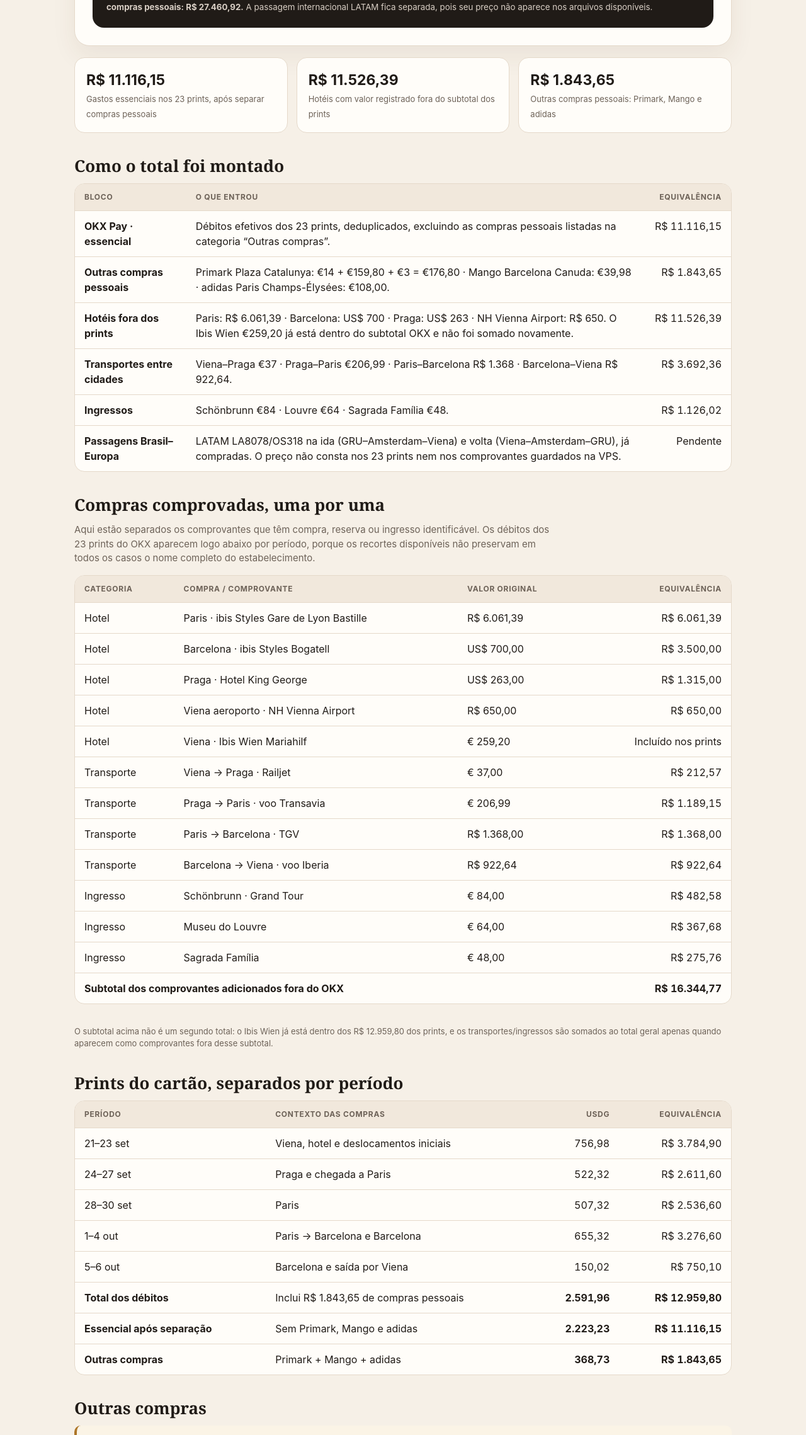
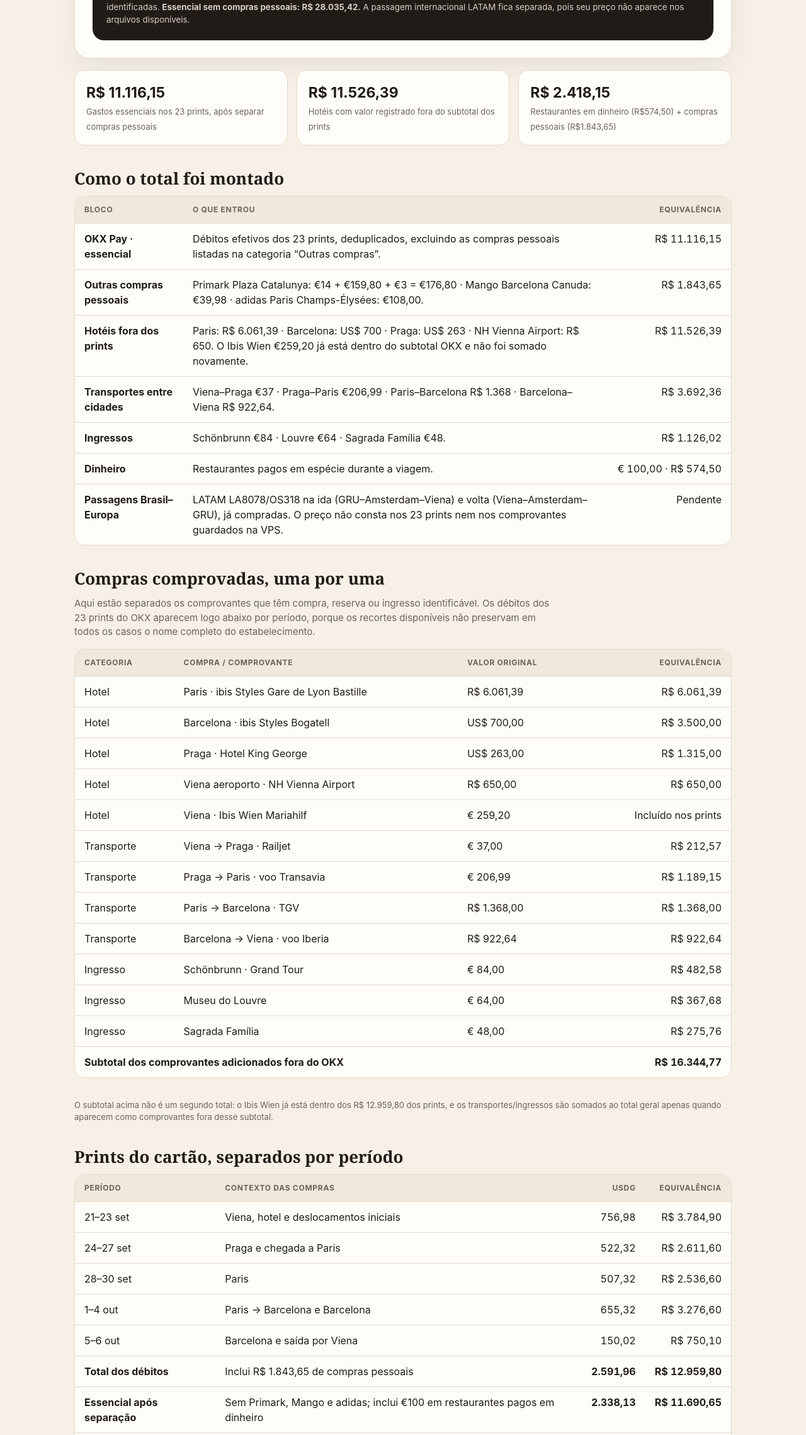
Before and after one commit to Loiz1234/viagem-europa, a plain HTML site: page gastos.html in a window 1280 px wide. Shown: the part 522-2800 px from the top of the page at 63% size. Drawn offline with Linux system fonts and the light colour scheme.

Commit message:
Inclui cem euros em restaurantes pagos em dinheiro

```diff
--- a/gastos.html
+++ b/gastos.html
@@ -17,12 +17,12 @@
   <div class="eyebrow">Fechamento financeiro · 20 set → 6 out 2026</div>
   <h1>Quanto a viagem realmente custou</h1>
   <p class="lead">Reconciliação feita com os <b>23 prints do OKX Pay</b> e os comprovantes de hotel, transporte e ingressos disponíveis no site. Lançamentos repetidos por sobreposição dos prints foram contados uma vez.</p>
-  <div class="total"><div class="eyebrow" style="color:#d8a74f">Total da viagem com compras pessoais</div><div class="num">R$ 29.304,57</div><small>Equivalência do extrato: US$ 5.860,91 USDG × R$ 5,00. Inclui gastos comprovados, reservas e compras pessoais identificadas. <b>Essencial sem compras pessoais: R$ 27.460,92.</b> A passagem internacional LATAM fica separada, pois seu preço não aparece nos arquivos disponíveis.</small></div>
+  <div class="total"><div class="eyebrow" style="color:#d8a74f">Total da viagem com compras pessoais</div><div class="num">R$ 29.879,07</div><small>Equivalência: US$ 5.975,81 USDG × R$ 5,00. Inclui gastos comprovados, reservas, €100 em dinheiro para restaurantes e compras pessoais identificadas. <b>Essencial sem compras pessoais: R$ 28.035,42.</b> A passagem internacional LATAM fica separada, pois seu preço não aparece nos arquivos disponíveis.</small></div>
 </section>
 <section class="grid">
   <div class="card"><strong>R$ 11.116,15</strong><span>Gastos essenciais nos 23 prints, após separar compras pessoais</span></div>
   <div class="card"><strong>R$ 11.526,39</strong><span>Hotéis com valor registrado fora do subtotal dos prints</span></div>
-  <div class="card"><strong>R$ 1.843,65</strong><span>Outras compras pessoais: Primark, Mango e adidas</span></div>
+  <div class="card"><strong>R$ 2.418,15</strong><span>Restaurantes em dinheiro (R$574,50) + compras pessoais (R$1.843,65)</span></div>
 </section>
 <section class="section">
 <h2>Como o total foi montado</h2>
@@ -32,6 +32,7 @@
 <tr><td><b>Hotéis fora dos prints</b></td><td>Paris: R$ 6.061,39 · Barcelona: US$ 700 · Praga: US$ 263 · NH Vienna Airport: R$ 650. O Ibis Wien €259,20 já está dentro do subtotal OKX e não foi somado novamente.</td><td class="money">R$ 11.526,39</td></tr>
 <tr><td><b>Transportes entre cidades</b></td><td>Viena–Praga €37 · Praga–Paris €206,99 · Paris–Barcelona R$ 1.368 · Barcelona–Viena R$ 922,64.</td><td class="money">R$ 3.692,36</td></tr>
 <tr><td><b>Ingressos</b></td><td>Schönbrunn €84 · Louvre €64 · Sagrada Família €48.</td><td class="money">R$ 1.126,02</td></tr>
+<tr><td><b>Dinheiro</b></td><td>Restaurantes pagos em espécie durante a viagem.</td><td class="money">€ 100,00 · R$ 574,50</td></tr>
 <tr><td><b>Passagens Brasil–Europa</b></td><td>LATAM LA8078/OS318 na ida (GRU–Amsterdam–Viena) e volta (Viena–Amsterdam–GRU), já compradas. O preço não consta nos 23 prints nem nos comprovantes guardados na VPS.</td><td class="money">Pendente</td></tr>
 </tbody></table></div>
 </section>
@@ -64,13 +65,13 @@
 <tr><td>1–4 out</td><td>Paris → Barcelona e Barcelona</td><td class="money">655,32</td><td class="money">R$ 3.276,60</td></tr>
 <tr><td>5–6 out</td><td>Barcelona e saída por Viena</td><td class="money">150,02</td><td class="money">R$ 750,10</td></tr>
 <tr><td><b>Total dos débitos</b></td><td>Inclui R$ 1.843,65 de compras pessoais</td><td class="money"><b>2.591,96</b></td><td class="money"><b>R$ 12.959,80</b></td></tr>
-<tr><td><b>Essencial após separação</b></td><td>Sem Primark, Mango e adidas</td><td class="money"><b>2.223,23</b></td><td class="money"><b>R$ 11.116,15</b></td></tr>
+<tr><td><b>Essencial após separação</b></td><td>Sem Primark, Mango e adidas; inclui €100 em restaurantes pagos em dinheiro</td><td class="money"><b>2.338,13</b></td><td class="money"><b>R$ 11.690,65</b></td></tr>
 <tr><td><b>Outras compras</b></td><td>Primark + Mango + adidas</td><td class="money"><b>368,73</b></td><td class="money"><b>R$ 1.843,65</b></td></tr>
 </tbody></table></div>
 </section>
 <section class="section">
 <h2>Outras compras</h2>
-<div class="note"><b>Separadas do custo essencial:</b> Primark, Mango e adidas foram mantidas no fechamento geral, mas aparecem em categoria própria para não misturar roupa/compras pessoais com hotel, transporte, alimentação e atrações.</div>
+<div class="note"><b>Separadas do custo essencial:</b> Primark, Mango e adidas foram mantidas no fechamento geral, mas aparecem em categoria própria para não misturar roupa/compras pessoais com hotel, transporte, alimentação e atrações. Os <b>€100 em dinheiro</b> foram classificados como restaurantes e entram no essencial.</div>
 </section>
 <section class="section">
 <h2>O que foi excluído</h2>
@@ -88,7 +89,7 @@
 <tr><td><b>Total dos prints</b></td><td></td><td class="money"><b>2.591,96</b></td></tr>
 </tbody></table></div>
 </section>
-<p class="foot">Conversão de reconciliação: R$ 5,00 por USDG, conforme as recargas do extrato; € 1 = 1,149 USDG, conforme os débitos em euro exibidos no mesmo extrato. O total separa comprovante de estimativa e deve ser atualizado somente quando surgir um débito ou recibo novo.</p>
+<p class="foot">Conversão de reconciliação: R$ 5,00 por USDG, conforme as recargas do extrato; € 1 = 1,149 USDG, conforme os débitos em euro exibidos no mesmo extrato. Os €100 em espécie foram convertidos pela mesma taxa (€1 = 1,149 USDG). O total separa comprovante de estimativa e deve ser atualizado somente quando surgir um débito ou recibo novo.</p>
 </main>
 </body>
 </html>
```
